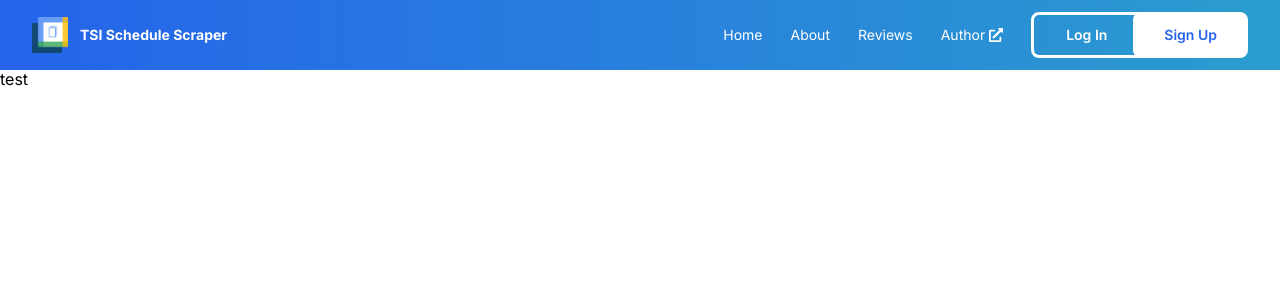
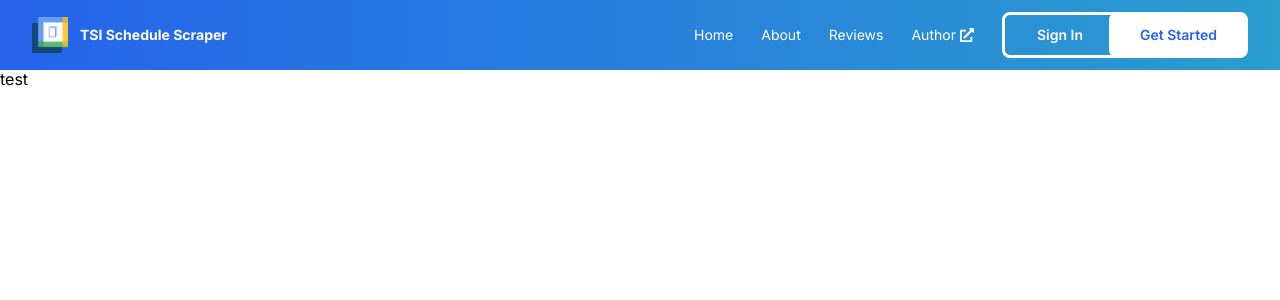
Before and after one commit to AndreyPerunov/TSI-Schedule-Scraping-Frontend, a Next.js app: page / in a window 1280 px wide. Shown: the top 300 px of the page. Built offline with nearby package versions, Linux system fonts and the light colour scheme.

Commit message:
Completed header

```diff
--- /dev/null
+++ b/src/components/LinkButton.tsx
@@ -0,0 +1,9 @@
+import Link from "next/link"
+
+export default function LinkButton({ children, href, hollow, className, ...props }: { children: React.ReactNode; href: string; hollow?: boolean; className?: string }) {
+  return (
+    <Link href={href} className={`${className} text-nowrap border-[3px] text-center rounded-lg border-white text-lg font-semibold pl-8 pr-9 py-2.5 ${hollow ? "text-white hover:text-primary hover:bg-white active:text-dark" : "bg-white text-primary active:text-white hover:bg-dark hover:border-dark"}`} {...props}>
+      {children}
+    </Link>
+  )
+}
--- a/src/components/MobileNavbar.tsx
+++ b/src/components/MobileNavbar.tsx
@@ -4,6 +4,7 @@ import { ModalSidebar } from "../layouts"
 import { useState } from "react"
 import Link from "next/link"
 import { FaExternalLinkAlt } from "react-icons/fa"
+import LinkButton from "./LinkButton"
 
 export default function MobileNavbar({ links, className, ...props }: { links: ILink[]; className?: string }) {
   const [open, setOpen] = useState(false)
@@ -17,6 +18,14 @@ export default function MobileNavbar({ links, className, ...props }: { links: IL
       </div>
       {open && (
         <ModalSidebar onClose={() => setOpen(false)}>
+          <div className="flex flex-col">
+            <LinkButton href="/login" className="mb-4 mt-4" hollow={true}>
+              Sign In
+            </LinkButton>
+            <LinkButton href="/login" className="mb-4">
+              Get Started
+            </LinkButton>
+          </div>
           <div className="divide-y-2 divide-white flex flex-col">
             {links.map(link => {
               return (
--- a/src/components/Navbar.tsx
+++ b/src/components/Navbar.tsx
@@ -17,8 +17,8 @@ export default function Navbar({ links, className, ...props }: { links: ILink[];
         )
       })}
       <HeaderButton href={["/login", "/signup"]}>
-        <span>Log In</span>
-        <span>Sign Up</span>
+        <span>Sign In</span>
+        <span>Get Started</span>
       </HeaderButton>
     </nav>
   )
--- a/src/layouts/ModalSidebar.tsx
+++ b/src/layouts/ModalSidebar.tsx
@@ -1,5 +1,6 @@
 "use client"
 import { useEffect, useState, useCallback } from "react"
+import Image from "next/image"
 
 export default function ModalSidebar({ children, onClose }: { children: React.ReactNode; onClose: () => void }) {
   const [closing, setClosing] = useState(false)
@@ -26,9 +27,15 @@ export default function ModalSidebar({ children, onClose }: { children: React.Re
   return (
     <div className={`${closing && "bg-transparent  duration-200 ease-in-out"} animate-darkIn fixed z-10 left-0 top-0 size-full overflow-auto bg-black/50`} onClick={handleClose}>
       <div className={`${closing && "translate-x-full duration-200 ease-in-out"} animate-slideIn absolute z-20 top-0 right-0 bg-primary w-3/4 h-full p-5`} onClick={e => e.stopPropagation()}>
-        <div className="relative size-7 flex items-center justify-center" onClick={handleClose}>
-          <div className={`${closing && "rotate-0 duration-100 ease-in-out"} w-7 h-1 rounded bg-white absolute origin-center rotate-[45deg]`}></div>
-          <div className={`${closing && "rotate-0 duration-100 ease-in-out"} w-7 h-1 rounded bg-white absolute origin-center rotate-[-45deg]`}></div>
+        <div className="flex justify-between items-center mb-7 ">
+          <div className="flex items-center">
+            <Image className="size-9 mr-3" src="/logo.png" width={40} height={40} alt="Logo" />
+            <span className="font-bold text-white text-sm truncate">TSI Schedule Scraper</span>
+          </div>
+          <div className="relative size-7 flex items-center justify-center" onClick={handleClose}>
+            <div className={`${closing && "rotate-0 duration-100 ease-in-out"} w-7 h-1 rounded bg-white absolute origin-center rotate-[45deg]`}></div>
+            <div className={`${closing && "rotate-0 duration-100 ease-in-out"} w-7 h-1 rounded bg-white absolute origin-center rotate-[-45deg]`}></div>
+          </div>
         </div>
         {children}
       </div>
```
